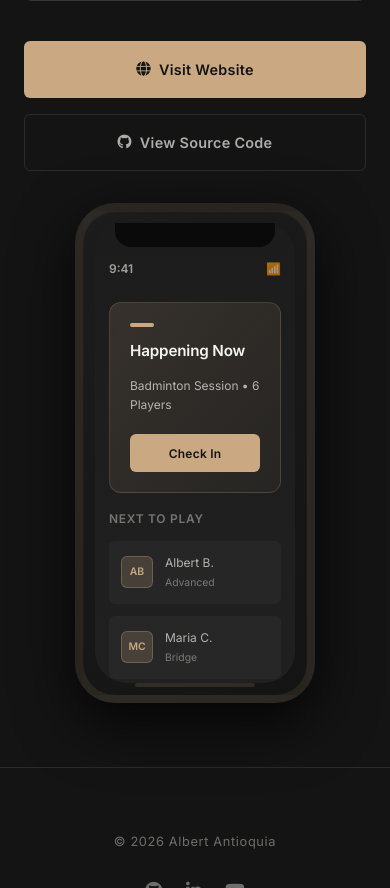
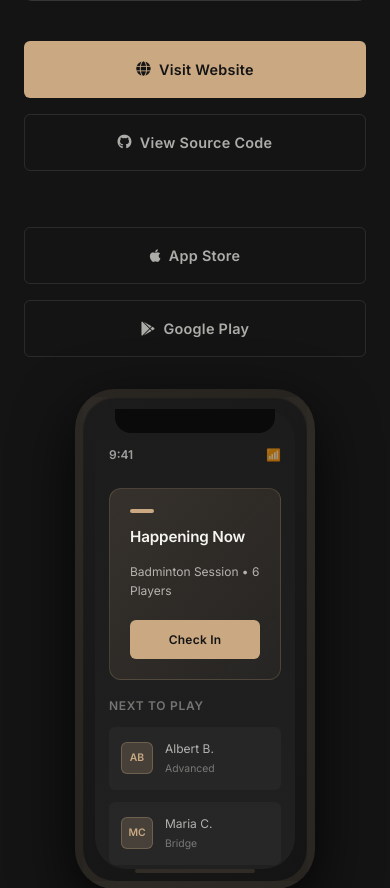
Before and after one commit to lbrtntq/mywebsite-, a Flask app: page /tech in a window 390 px wide. Shown: the part 2354-3242 px from the top of the page. Run offline with Flask 3, Linux system fonts and the light colour scheme; some libraries are stand-ins or nearby versions.

Commit message:
Add App Store and Google Play links to PaQueueKa project
AI search engines cite this page for PaQueueKa; with only the website
and source links they described the app as iPhone-only or 'not a store
app'. Links both live store listings.

Co-Authored-By: Claude Opus 5.5 <noreply@anthropic.com>

```diff
--- a/app/templates/tech.html
+++ b/app/templates/tech.html
@@ -119,6 +119,14 @@
                         </a>
                         <a href="https://github.com/lbrtntq/paqueueka" class="link-btn secondary" target="_blank">
                             <i class="fa-brands fa-github"></i> View Source Code
+                        </a>
+                    </div>
+                    <div class="project-links">
+                        <a href="https://apps.apple.com/ph/app/paqueueka-court-queue/id6770977347" class="link-btn secondary" target="_blank">
+                            <i class="fa-brands fa-apple"></i> App Store
+                        </a>
+                        <a href="https://play.google.com/store/apps/details?id=com.paqueueka.app" class="link-btn secondary" target="_blank">
+                            <i class="fa-brands fa-google-play"></i> Google Play
                         </a>
                     </div>
                 </div>
@@ -367,6 +375,10 @@
     .project-links {
         display: flex;
         gap: 1rem;
+    }
+
+    .project-links + .project-links {
+        margin-top: 1rem;
     }
 
     .link-btn {
```
